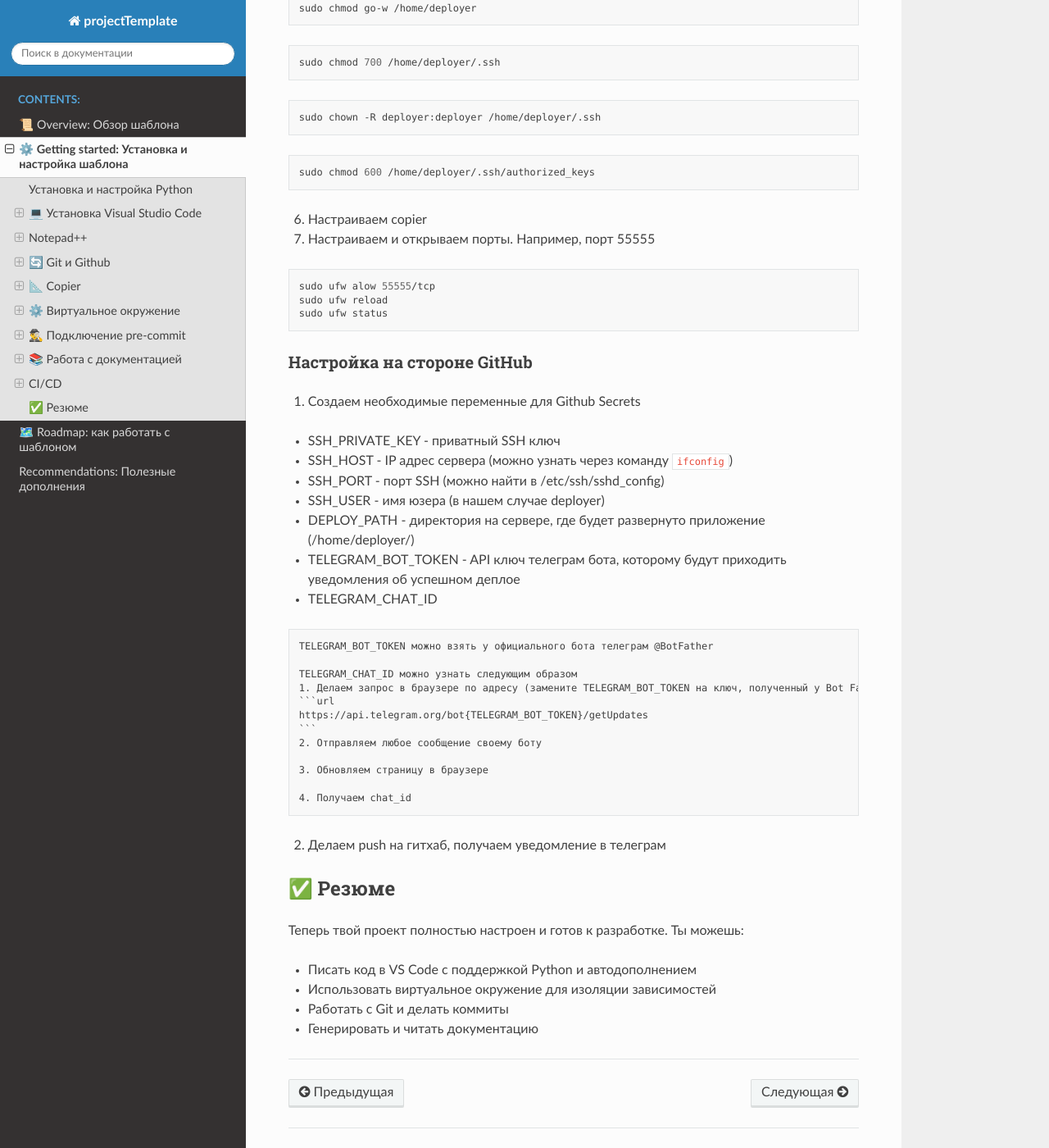
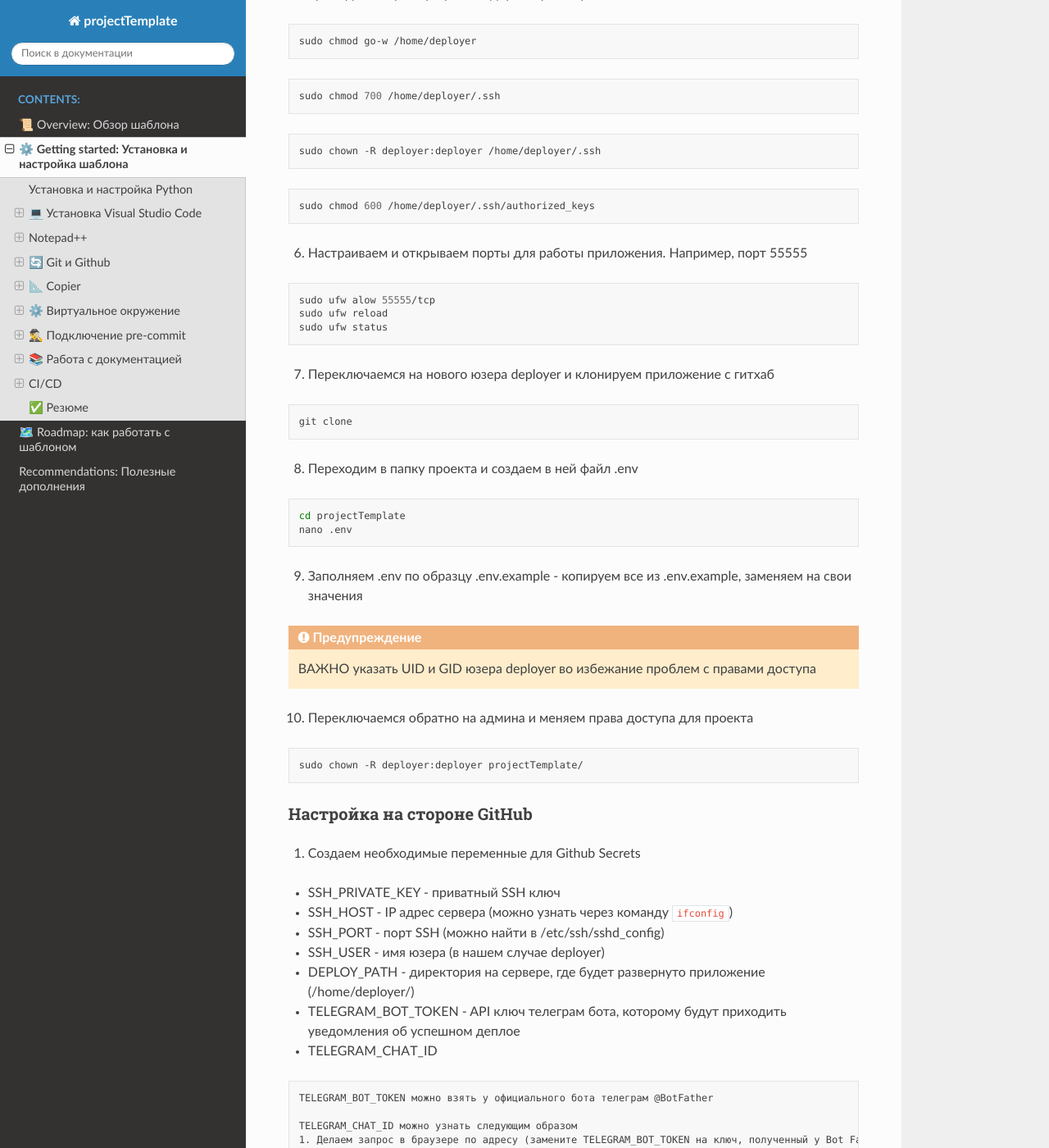
Before and after one commit to maxlansky1/projectTemplate, a Sphinx documentation site: the page built from docs/installation.md, in a window 1280 px wide and 1400 px high, scrolled down 12081 px. Shown: the whole window at 82% size. Built offline with Sphinx 7.4.7 and the Read the Docs theme 3.1.0, drawn with Linux system fonts in a browser that asks for light colours; the version number could not be read and is left out; some of the changed text lies outside the part shown.

Commit message:
docs: добавил шаги для настройки прав доступа при начальной настройке контейнера

````diff
--- a/docs/installation.md
+++ b/docs/installation.md
@@ -406,9 +406,11 @@
 PermitEmptyPasswords no
 ```
 
-- Добавляем юзера deployer в группу docker
+- Добавляем юзера deployer в группу docker, а нашего основного юзера в группу deployer
+(вместо админ вставьте имя вашего основного юзера)
 ```bash
 usermod -aG docker deployer
+usermod -aG deployer admin
 ```
 
 3. Переключаемся на нового юзера
@@ -447,13 +449,32 @@
 sudo chmod 600 /home/deployer/.ssh/authorized_keys
 ```
 
-6. Настраиваем copier
-
-7. Настраиваем и открываем порты. Например, порт 55555
+6. Настраиваем и открываем порты для работы приложения. Например, порт 55555
 ```bash
 sudo ufw alow 55555/tcp
 sudo ufw reload
 sudo ufw status
+```
+
+7. Переключаемся на нового юзера deployer и клонируем приложение с гитхаб
+```bash
+git clone
+```
+
+8. Переходим в папку проекта и создаем в ней файл .env
+```bash
+cd projectTemplate
+nano .env
+```
+
+9. Заполняем .env по образцу .env.example - копируем все из .env.example, заменяем на свои значения
+```{warning}
+ВАЖНО указать UID и GID юзера deployer во избежание проблем с правами доступа
+```
+
+10. Переключаемся обратно на админа и меняем права доступа для проекта
+```bash
+sudo chown -R deployer:deployer projectTemplate/
 ```
 
 #### Настройка на стороне GitHub
````
